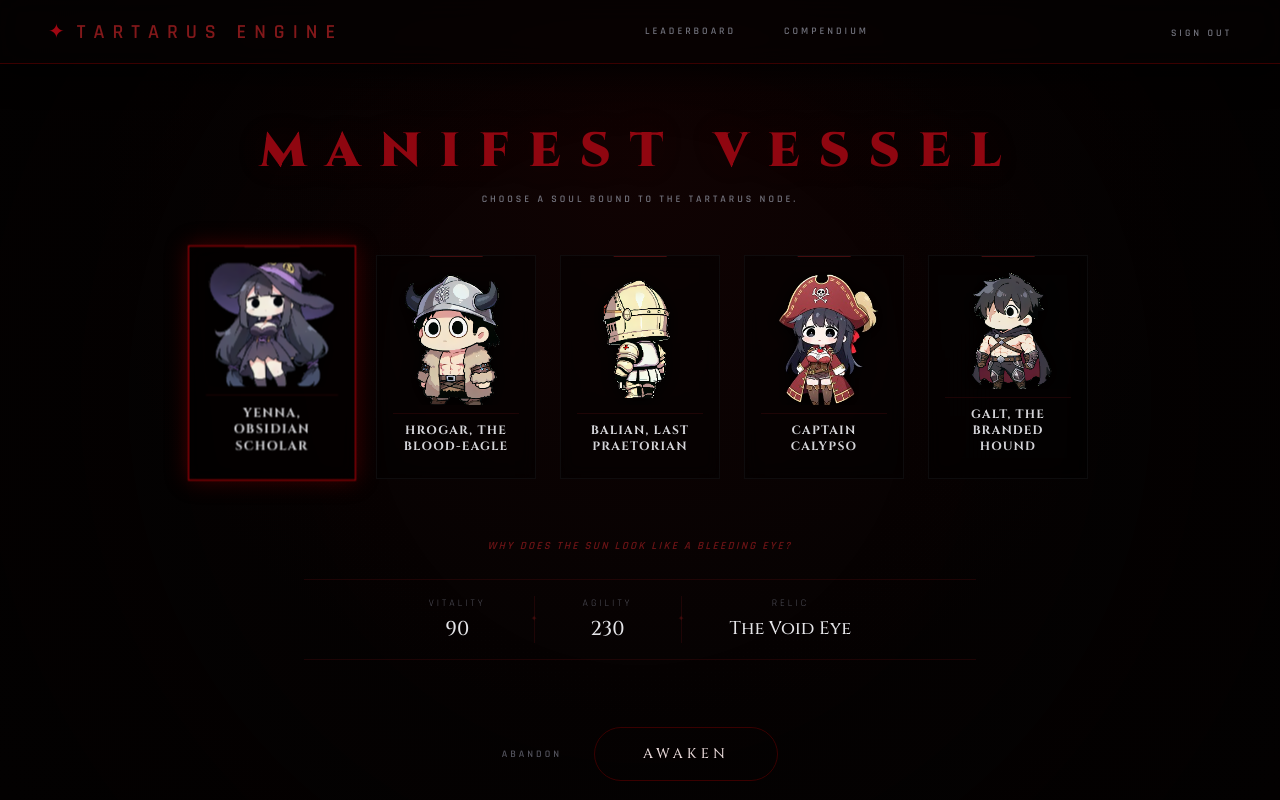
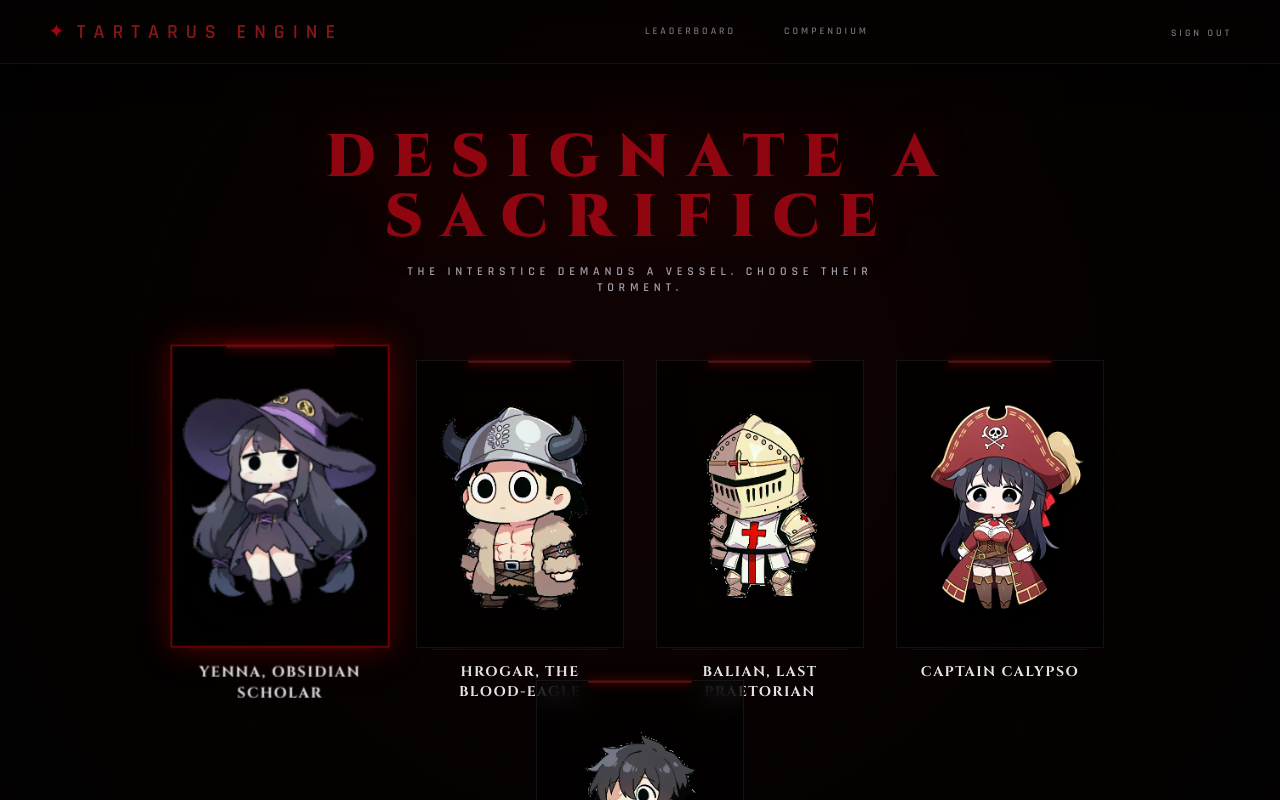
Before and after one commit to MaiSlan/capstone-game-vs, a React app in the folder frontend/: page /select in a window 1280 px wide. Shown: the top 800 px of the page. Built offline with nearby package versions, Linux system fonts and the light colour scheme; sample sign-in values are in the browser's storage; the HTML template or start-up script is replaced by a standard one.

Commit message:
Fix UI and paladin frames

```diff
--- a/frontend/src/pages/CharacterSelect.jsx
+++ b/frontend/src/pages/CharacterSelect.jsx
@@ -1,9 +1,9 @@
-import { useState, useRef, useEffect} from 'react';
+import { useState, useRef, useEffect } from 'react';
 import { useNavigate } from 'react-router-dom';
 import PublicNavbar from '../components/PublicNavbar';
 import { CHARACTER_DB } from '../data/CharacterDB';
 
-// --- THE FIX: Made the frames generic so both Witch and Viking can use them ---
+// --- THE STANDARD 8-DIRECTION FRAMES ---
 const ROTATION_FRAMES = [
   { x: 1, y: 517 },   // 0: South
   { x: 517, y: 1 },   // 1: South-East
@@ -15,16 +15,26 @@ const ROTATION_FRAMES = [
   { x: 517, y: 259 }  // 7: South-West
 ];
 
+// --- THE FIX: CUSTOM PALADIN FRAMES ---
+// The Paladin's export is missing South-East, so we duplicate East for index 1
+const PALADIN_FRAMES = [
+  { x: 517, y: 259 }, // 0: South
+  { x: 1, y: 1 },     // 1: South-East (Fallback to East)
+  { x: 1, y: 1 },     // 2: East
+  { x: 259, y: 1 },   // 3: North-East
+  { x: 259, y: 259 }, // 4: North
+  { x: 1, y: 259 },   // 5: North-West
+  { x: 1, y: 517 },   // 6: West
+  { x: 517, y: 1 }    // 7: South-West
+];
+
+// Map the correct frame arrays to each character
 const ROSTER_UI = [
-  { id: 'witch', status: 'unlocked', img: 'assets/characters/witch/standing.png', hasRotation: true },
-
-  { id: 'viking', status: 'unlocked', img: 'assets/characters/viking/standing.png', hasRotation: true },
-
-  { id: 'paladin', status: 'unlocked', img: 'assets/characters/paladin/standing.png', hasRotation: true },
-
-  { id: 'pirate', status: 'unlocked', img: 'assets/characters/pirate/standing.png', hasRotation: true },
-
-  { id: 'berserker', status: 'unlocked', img: 'assets/characters/berserker/standing.png', hasRotation: true },
+  { id: 'witch', status: 'unlocked', img: 'assets/characters/witch/standing.png', hasRotation: true, frames: ROTATION_FRAMES },
+  { id: 'viking', status: 'unlocked', img: 'assets/characters/viking/standing.png', hasRotation: true, frames: ROTATION_FRAMES },
+  { id: 'paladin', status: 'unlocked', img: 'assets/characters/paladin/standing.png', hasRotation: true, frames: PALADIN_FRAMES },
+  { id: 'pirate', status: 'unlocked', img: 'assets/characters/pirate/standing.png', hasRotation: true, frames: ROTATION_FRAMES },
+  { id: 'berserker', status: 'unlocked', img: 'assets/characters/berserker/standing.png', hasRotation: true, frames: ROTATION_FRAMES },
 ];
 
 const InteractiveSprite = ({ spritesheetUrl, frames, isActive }) => {
@@ -69,14 +79,15 @@ const InteractiveSprite = ({ spritesheetUrl, frames, isActive }) => {
       onPointerMove={handlePointerMove}
       onPointerUp={handlePointerUp}
       onPointerCancel={handlePointerUp}
-      className={`shrink-0 filter drop-shadow-[0_5px_15px_rgba(0,0,0,1)] ${isActive ? 'cursor-grab active:cursor-grabbing' : ''}`}
+      className={`shrink-0 filter drop-shadow-[0_10px_20px_rgba(0,0,0,1)] ${isActive ? 'cursor-grab active:cursor-grabbing' : ''}`}
       style={{
         backgroundImage: `url('${spritesheetUrl}')`,
         backgroundPosition: `-${frame.x}px -${frame.y}px`,
         backgroundSize: '774px 774px',
         width: '256px',
         height: '256px',
-        transform: 'scale(0.55)',
+        transform: 'scale(0.85)', // THE FIX: Increased from 0.55 to make sprites much larger
+        transformOrigin: 'center center'
       }}
     />
   );
@@ -87,7 +98,6 @@ export default function CharacterSelect({ selectedCharacter, setSelectedCharacte
   const [quoteIndex, setQuoteIndex] = useState(0);
 
   useEffect(() => {
-    // Whenever a new character is selected, pick a random number based on their quote array length
     if (selectedCharacter && CHARACTER_DB[selectedCharacter]) {
       const maxQuotes = CHARACTER_DB[selectedCharacter].quotes.length;
       setQuoteIndex(Math.floor(Math.random() * maxQuotes));
@@ -101,91 +111,93 @@ export default function CharacterSelect({ selectedCharacter, setSelectedCharacte
     <div className="bg-pure-abyss min-h-screen pt-32 pb-12 font-grim relative text-zinc-400">
       <PublicNavbar />
 
-      <main className="w-full max-w-5xl mx-auto px-6 z-10 flex flex-col items-center relative">
+      <main className="w-full max-w-6xl mx-auto px-6 z-10 flex flex-col items-center relative">
 
-        <header className="text-center flex flex-col items-center mb-12">
-          <h1 className="font-royal text-4xl md:text-5xl font-black uppercase tracking-[0.4em] mb-4 text-red-800/90 drop-shadow-[0_0_15px_rgba(139,0,0,0.1)]">
-            Manifest Vessel
+        {/* --- THE FIX: Updated to the Branded Descent Theme --- */}
+        <header className="text-center flex flex-col items-center mb-16">
+          <h1 className="font-royal text-5xl md:text-6xl font-black uppercase tracking-[0.3em] mb-4 text-red-800/90 drop-shadow-[0_0_20px_rgba(139,0,0,0.3)]">
+            Designate a Sacrifice
           </h1>
-          <p className="text-[10px] max-w-lg text-zinc-500 tracking-[0.3em] uppercase font-bold">
-            Choose a soul bound to the Tartarus Node.
+          <p className="text-xs max-w-lg text-zinc-400 tracking-[0.4em] uppercase font-bold">
+            The Interstice demands a vessel. Choose their torment.
           </p>
         </header>
 
-        <div className="flex flex-wrap justify-center gap-6 mb-10">
+        <div className="flex flex-wrap justify-center gap-8 mb-14">
           {ROSTER_UI.map((char) => (
             <div
               key={char.id}
               onClick={() => char.status === 'unlocked' && setSelectedCharacter(char.id)}
-              className={`w-40 h-56 flex flex-col items-center justify-between p-4 cursor-pointer transition-all duration-300 relative
-                bg-black/40 backdrop-blur-sm
+              // THE FIX: Made cards significantly taller and wider (w-52 h-72)
+              className={`w-52 h-72 flex flex-col items-center justify-between p-4 cursor-pointer transition-all duration-300 relative
+                bg-black/60 backdrop-blur-md
                 ${selectedCharacter === char.id
-                  ? 'border border-red-700 shadow-[0_0_20px_rgba(139,0,0,0.4)] scale-105 transform translate-y-[-4px]'
-                  : 'border border-zinc-900/50 hover:border-red-900/50 hover:bg-black/60'}
+                  ? 'border border-red-700 shadow-[0_0_30px_rgba(139,0,0,0.6)] scale-105 transform translate-y-[-8px]'
+                  : 'border border-zinc-900/80 hover:border-red-900/50 hover:bg-black/80'}
                 ${char.status === 'locked' ? 'cursor-not-allowed opacity-30 grayscale' : ''}
               `}
             >
-              <div className="absolute top-0 left-1/2 -translate-x-1/2 w-1/3 h-[1px] bg-red-900/50"></div>
+              <div className="absolute top-0 left-1/2 -translate-x-1/2 w-1/2 h-[2px] bg-red-900/60 shadow-[0_0_10px_rgba(255,0,0,0.8)]"></div>
 
-              <div className="flex-1 w-full flex items-center justify-center overflow-hidden">
-                {/* --- THE FIX: Dynamically render the spinner if the character supports it --- */}
+              <div className="flex-1 w-full flex items-center justify-center overflow-visible">
                 {char.hasRotation ? (
                   <InteractiveSprite
                     spritesheetUrl={char.img}
-                    frames={ROTATION_FRAMES}
+                    frames={char.frames} // Passes custom frames if applicable
                     isActive={selectedCharacter === char.id}
                   />
                 ) : char.img ? (
                   <img src={char.img} alt={char.id} className="object-contain w-full h-full drop-shadow-[0_5px_15px_rgba(0,0,0,1)]" />
                 ) : (
-                  <span className="text-2xl text-red-900/30 font-royal">✦</span>
+                  <span className="text-4xl text-red-900/30 font-royal">✦</span>
                 )}
               </div>
 
-              <div className="w-full text-center py-2 mt-2 border-t border-red-900/20 font-royal font-bold text-xs uppercase tracking-widest text-zinc-300">
+              <div className="w-full text-center py-3 mt-4 border-t border-red-900/30 font-royal font-bold text-sm uppercase tracking-widest text-zinc-200">
                 {CHARACTER_DB[char.id]?.name || 'Sealed'}
               </div>
             </div>
           ))}
         </div>
 
-        <div className="h-40 w-full max-w-2xl flex flex-col items-center justify-center mb-12">
+        <div className="h-48 w-full max-w-3xl flex flex-col items-center justify-center mb-12">
           {activeCharUI && activeCharUI.status === 'unlocked' && activeCharData ? (
             <div className="w-full flex flex-col items-center animate-fade-in">
-              <p className="text-[11px] text-red-900/80 tracking-[0.2em] uppercase font-bold mb-6 text-center italic">
-                {activeCharData.quotes[quoteIndex]}
+              {/* --- THE FIX: Brighter, highly legible quote text --- */}
+              <p className="text-sm md:text-base text-zinc-100 drop-shadow-[0_2px_8px_rgba(220,38,38,0.8)] tracking-[0.15em] font-semibold mb-8 text-center italic bg-black/40 px-8 py-3 rounded-md border-l-2 border-r-2 border-red-900/50">
+                "{activeCharData.quotes[quoteIndex]}"
               </p>
 
-              <div className="flex w-full justify-center gap-12 border-t border-b border-red-900/20 py-4">
+              <div className="flex w-full justify-center gap-16 border-t border-b border-red-900/30 py-5 bg-black/20">
                 <div className="flex flex-col items-center">
-                  <span className="text-[10px] uppercase tracking-[0.3em] text-zinc-600 mb-1">Vitality</span>
-                  <span className="font-royal text-xl text-zinc-200">{activeCharData.hp}</span>
+                  <span className="text-xs uppercase tracking-[0.4em] text-zinc-500 mb-2 font-bold">Vitality</span>
+                  <span className="font-royal text-2xl text-red-100 drop-shadow-[0_0_5px_rgba(255,0,0,0.5)]">{activeCharData.hp}</span>
                 </div>
-                <div className="w-px bg-red-900/20 flex items-center justify-center relative">
-                  <span className="absolute text-red-900/40 text-[8px]">✦</span>
+                <div className="w-px bg-red-900/40 flex items-center justify-center relative">
+                  <span className="absolute text-red-900/60 text-[10px]">✦</span>
                 </div>
                 <div className="flex flex-col items-center">
-                  <span className="text-[10px] uppercase tracking-[0.3em] text-zinc-600 mb-1">Agility</span>
-                  <span className="font-royal text-xl text-zinc-200">{activeCharData.speed}</span>
+                  <span className="text-xs uppercase tracking-[0.4em] text-zinc-500 mb-2 font-bold">Agility</span>
+                  <span className="font-royal text-2xl text-red-100 drop-shadow-[0_0_5px_rgba(255,0,0,0.5)]">{activeCharData.speed}</span>
                 </div>
-                <div className="w-px bg-red-900/20 flex items-center justify-center relative">
-                  <span className="absolute text-red-900/40 text-[8px]">✦</span>
+                <div className="w-px bg-red-900/40 flex items-center justify-center relative">
+                  <span className="absolute text-red-900/60 text-[10px]">✦</span>
                 </div>
                 <div className="flex flex-col items-center">
-                  <span className="text-[10px] uppercase tracking-[0.3em] text-zinc-600 mb-1">Relic</span>
-                  <span className="font-royal text-lg text-zinc-200">{activeCharData.weaponName}</span>
+                  <span className="text-xs uppercase tracking-[0.4em] text-zinc-500 mb-2 font-bold">Relic</span>
+                  <span className="font-royal text-xl text-red-100 drop-shadow-[0_0_5px_rgba(255,0,0,0.5)]">{activeCharData.weaponName}</span>
                 </div>
               </div>
             </div>
           ) : (
-            <div className="text-[10px] uppercase tracking-[0.3em] text-zinc-700">Awaiting Vessel...</div>
+            <div className="text-xs uppercase tracking-[0.5em] text-zinc-700 font-bold">Awaiting Vessel...</div>
           )}
         </div>
 
-        <div className="flex gap-8 items-center mt-auto">
+        <div className="flex gap-12 items-center mt-auto pb-8">
           <button
             onClick={() => navigate('/home')}
-            className="text-[10px] font-bold uppercase tracking-[0.3em] text-zinc-600 hover:text-zinc-300 transition-colors duration-300"
+            className="text-xs font-bold uppercase tracking-[0.4em] text-zinc-600 hover:text-red-500 hover:drop-shadow-[0_0_8px_rgba(255,0,0,0.8)] transition-all duration-300"
           >
             Abandon
           </button>
@@ -193,9 +205,10 @@ export default function CharacterSelect({ selectedCharacter, setSelectedCharacte
           <button
             onClick={() => navigate('/play')}
             disabled={!activeCharUI || activeCharUI.status === 'locked'}
-            className="btn-pure px-12 py-4 rounded-full font-royal text-sm uppercase tracking-[0.3em] disabled:opacity-30 disabled:cursor-not-allowed"
+            // --- THE FIX: Updated button terminology to "Brand Them" ---
+            className="btn-pure px-14 py-5 border border-red-900/50 hover:bg-red-950/30 hover:border-red-600 transition-all rounded-sm font-royal text-base uppercase tracking-[0.4em] text-red-100 disabled:opacity-20 disabled:cursor-not-allowed shadow-[0_0_15px_rgba(139,0,0,0.2)] hover:shadow-[0_0_25px_rgba(220,38,38,0.4)]"
           >
-            Awaken
+            Brand Them
           </button>
         </div>
       </main>
```
